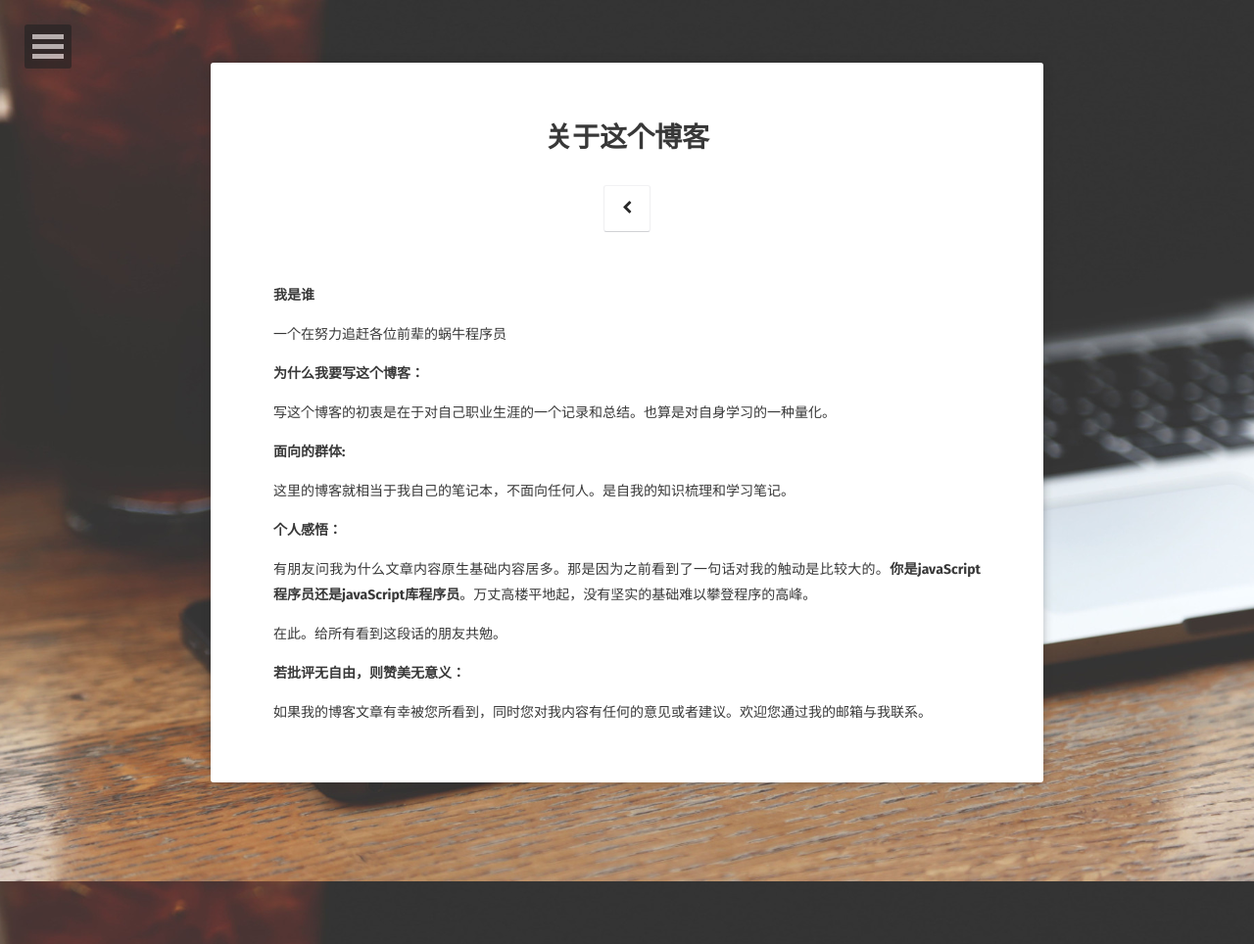
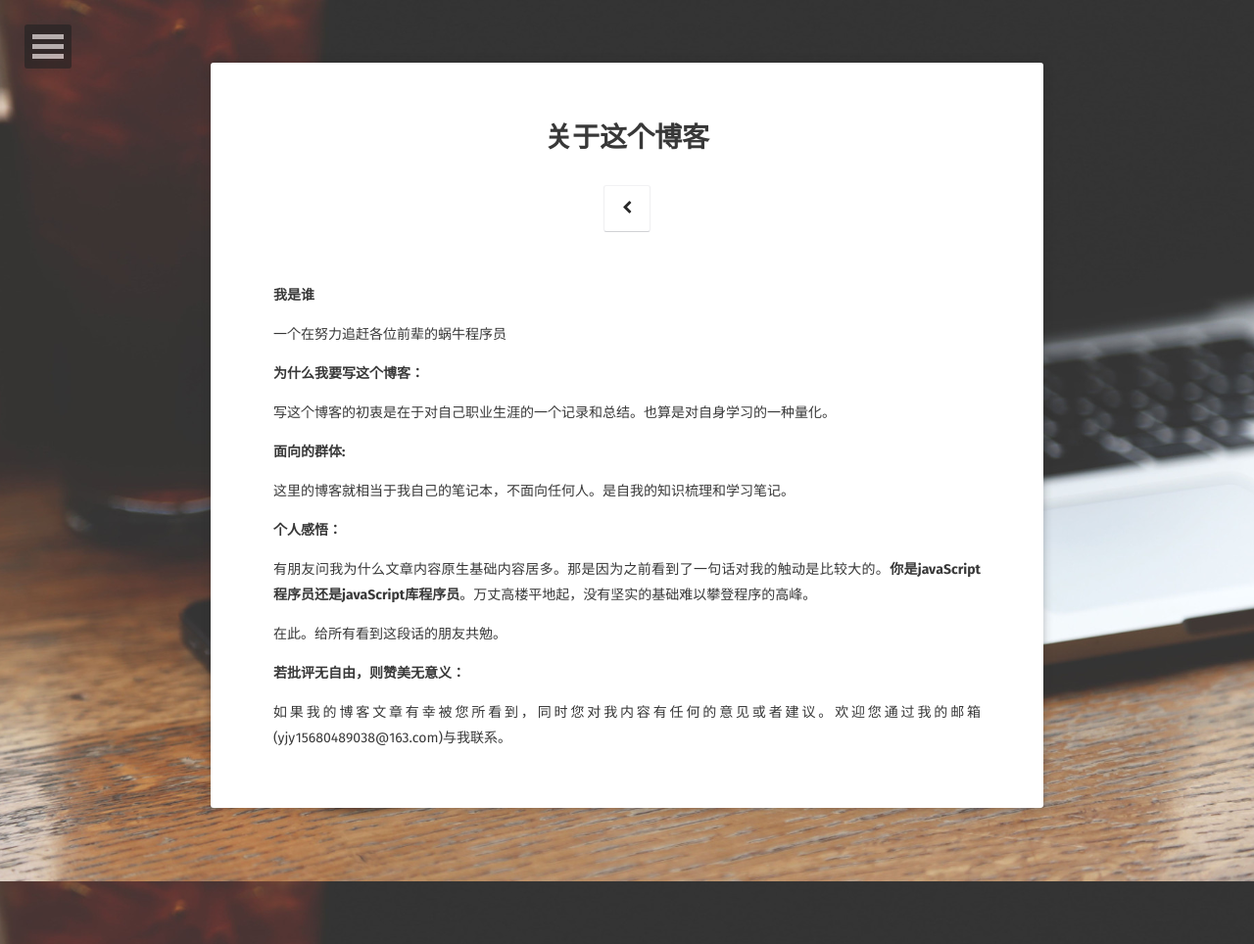
Before and after one commit to thomas-void0/lmxyjy.github.io, a Jekyll site: the page built from about/index.md, in a window 1280 px wide. Shown: the whole page at 98% size. Built offline with Jekyll 4.4.1, drawn with Linux system fonts in a browser that asks for light colours; some web fonts are replaced.

Commit message:
增加邮箱

```diff
--- a/about/index.md
+++ b/about/index.md
@@ -25,4 +25,4 @@ comments: false
 
 **若批评无自由，则赞美无意义：**
 
-如果我的博客文章有幸被您所看到，同时您对我内容有任何的意见或者建议。欢迎您通过我的邮箱与我联系。
+如果我的博客文章有幸被您所看到，同时您对我内容有任何的意见或者建议。欢迎您通过我的邮箱(yjy15680489038@163.com)与我联系。
```
Also changed, not shown: assets/img/about.jpg (added).
